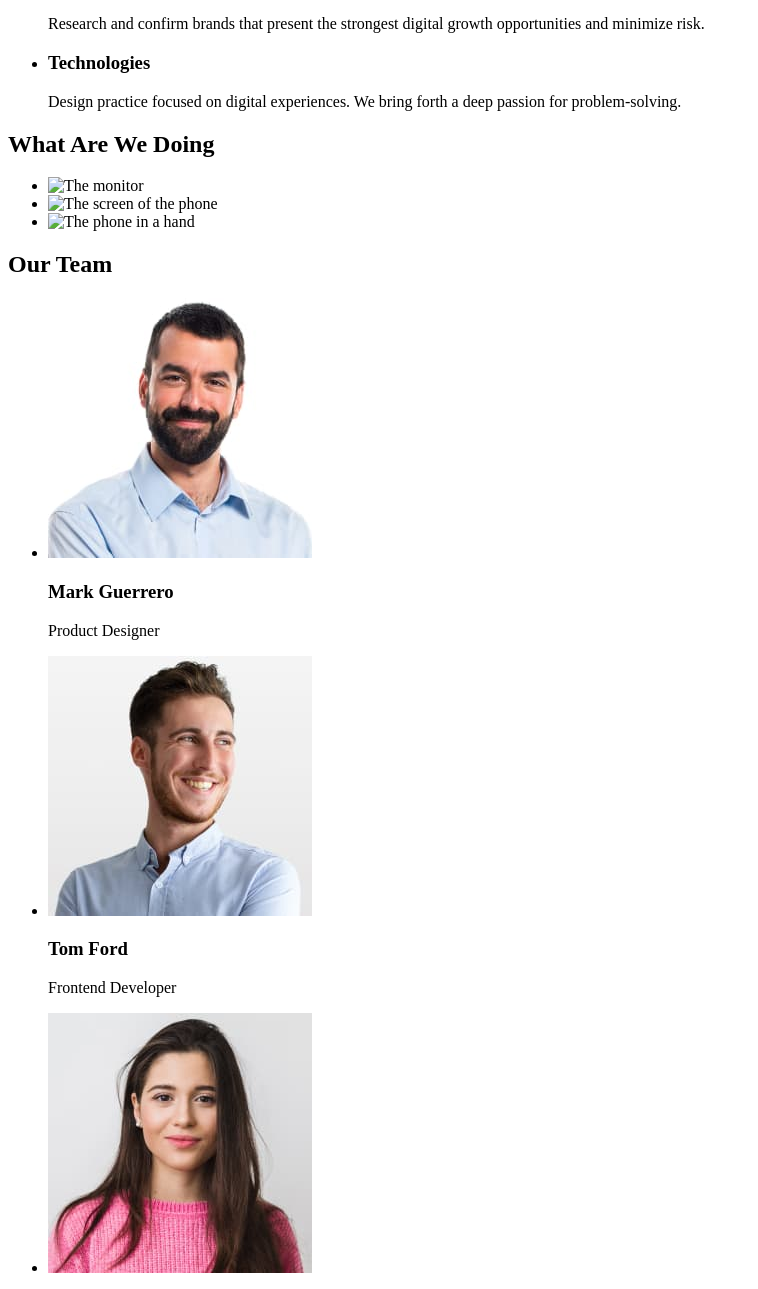
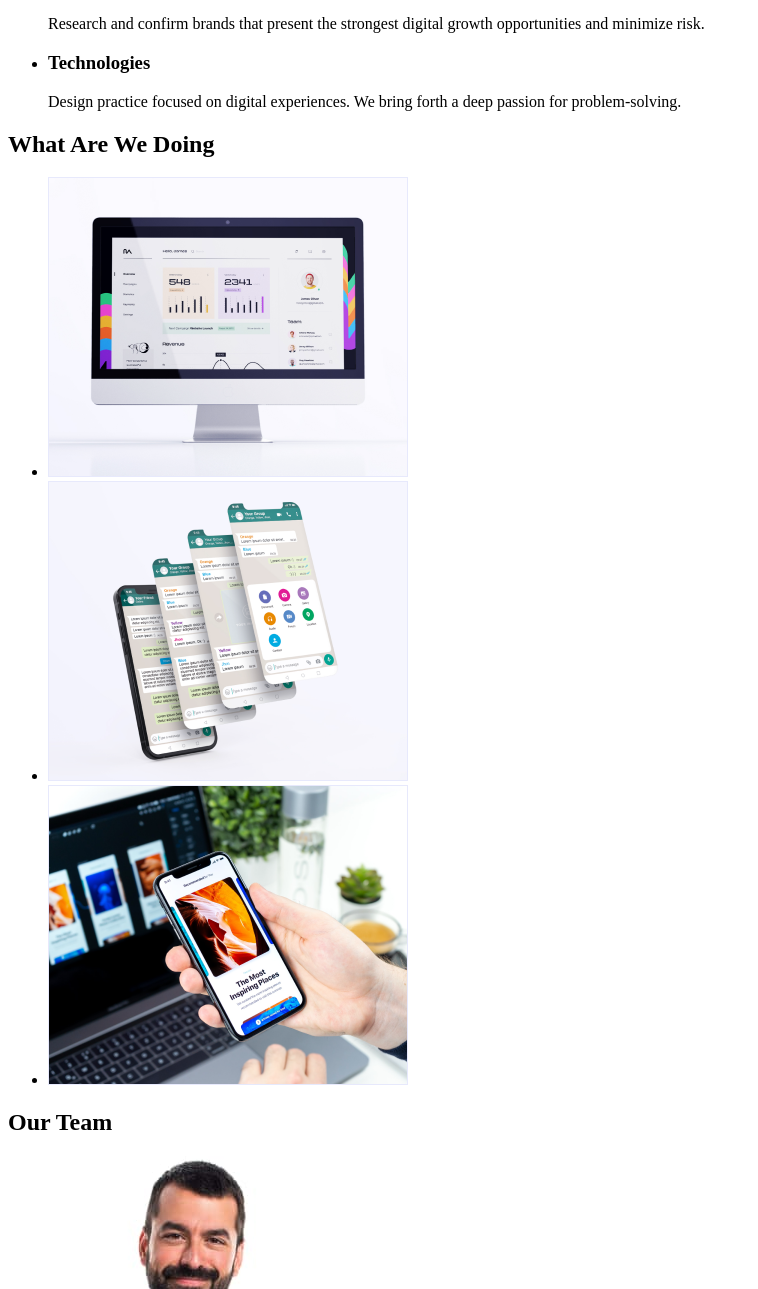
Before and after one commit to AnastasiiaLy/goit-markup-hw-01, a plain HTML site: page index.html in a window 1280 px wide. Shown: the part 483-1772 px from the top of the page, without its empty margins (0-758 px from the left). Drawn offline with Linux system fonts and the light colour scheme.

Commit message:
Add images of devices
Have images to the section "Advantages"

```diff
--- a/index.html
+++ b/index.html
@@ -68,9 +68,23 @@
       <section>
         <h2>What Are We Doing</h2>
         <ul>
-          <li><img src="" alt="The monitor" width="360" /></li>
-          <li><img src="" alt="The screen of the phone" width="360" /></li>
-          <li><img src="" alt="The phone in a hand" width="360" /></li>
+          <li>
+            <img src="./images/monitor.png" alt="The monitor" width="360" />
+          </li>
+          <li>
+            <img
+              src="./images/screen.png"
+              alt="The screen of the phone"
+              width="360"
+            />
+          </li>
+          <li>
+            <img
+              src="./images/phoneinahand.png"
+              alt="The phone in a hand"
+              width="360"
+            />
+          </li>
         </ul>
       </section>
       <!--Список команди-->
```
Also changed, not shown: images/monitor.png (added), images/phoneinahand.png (added), images/screen.png (added).
